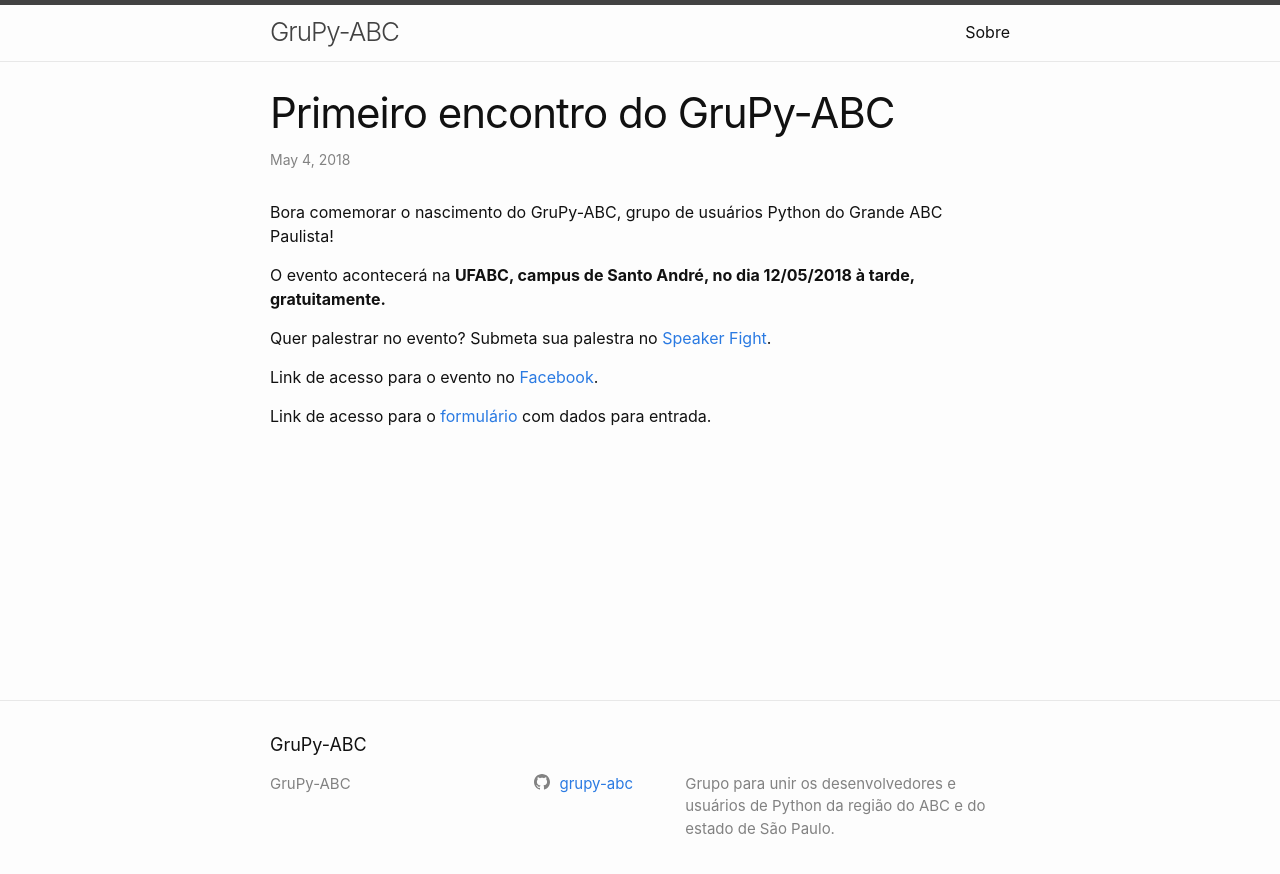
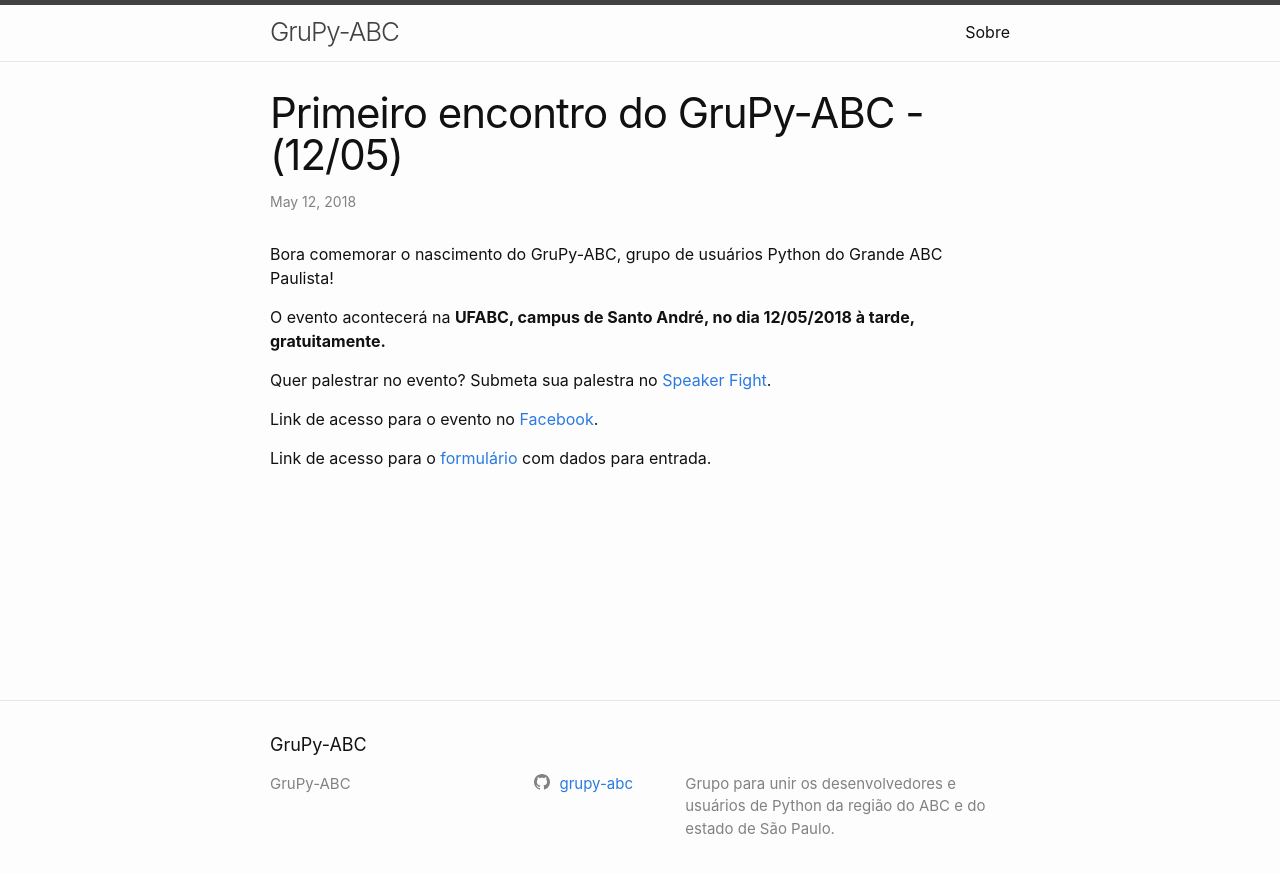
Before and after one commit to Grupy-ABC/Grupy-ABC.github.io, a Jekyll site: the page built from _posts/2018-05-12-grupy-abc-first-meetup.markdown, in a window 1280 px wide. Shown: the top 874 px of the page. Built offline with Jekyll 4.4.1, drawn with Linux system fonts in a browser that asks for light colours.

Commit message:
update primeiro encontro

```diff
--- a/_posts/2018-05-04-grupy-abc-first-meetup.markdown
+++ b/_posts/2018-05-12-grupy-abc-first-meetup.markdown
@@ -1,7 +1,7 @@
 ---
 layout: post
-title:  "Primeiro encontro do GruPy-ABC"
-date:   2018-05-04 10:15:17 -0300
+title:  "Primeiro encontro do GruPy-ABC - (12/05)"
+date:   2018-05-12 10:15:17 -0300
 categories: grupy-abc meetups
 ---
 
```
